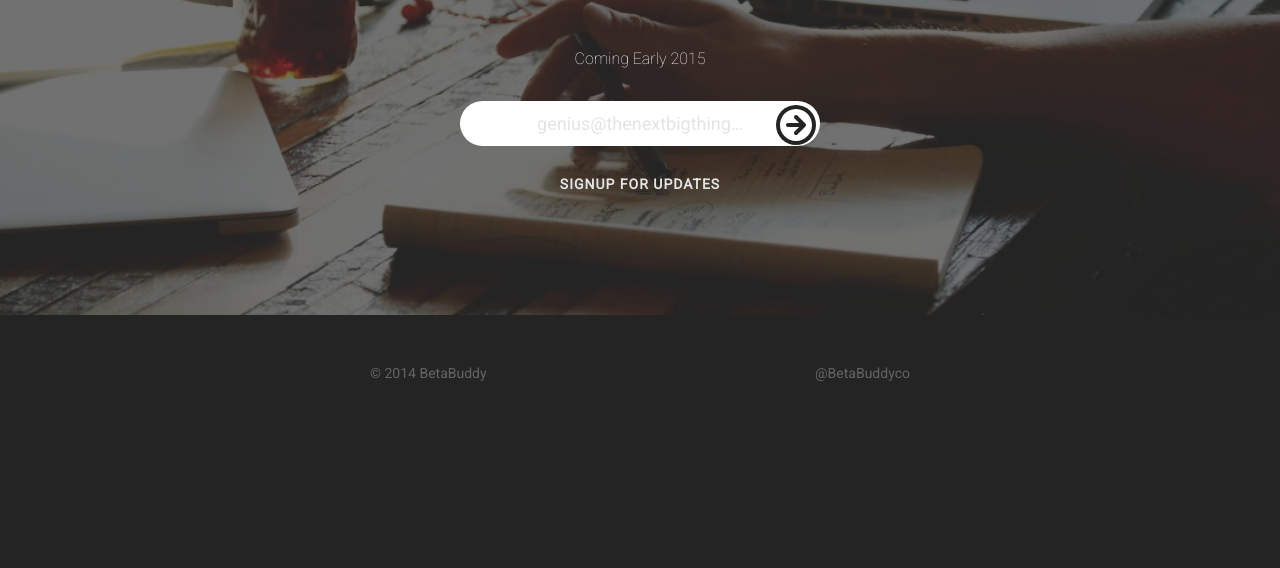
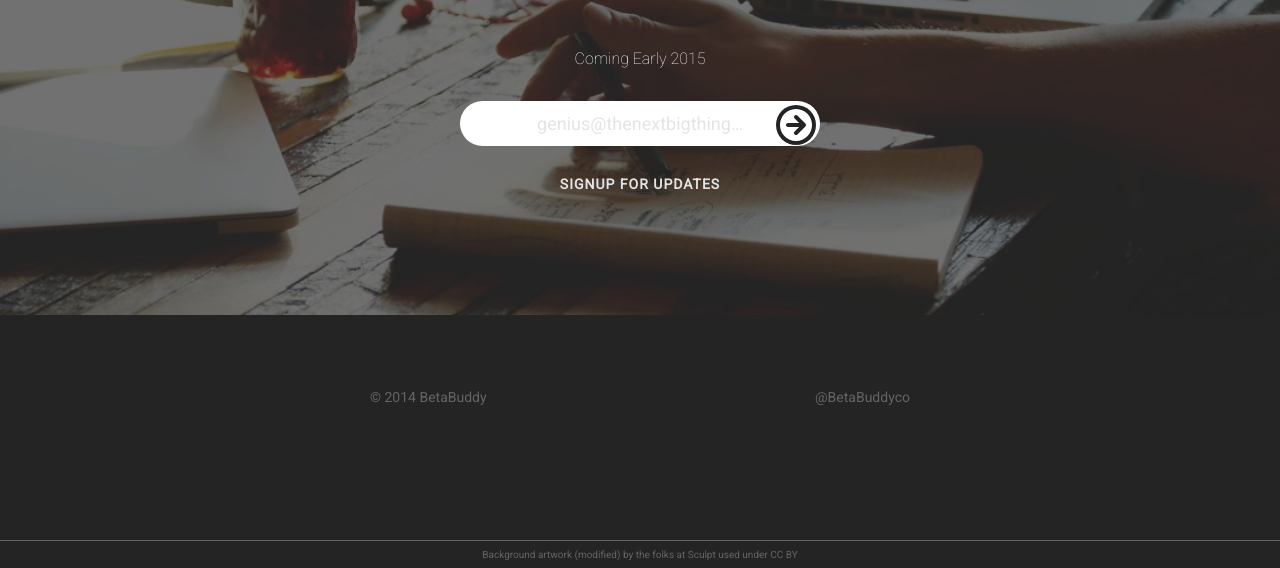
Before and after one commit to cravelight/bbsplashtemp, a plain HTML site: page index.html in a window 1280 px wide. Shown: the part 392-960 px from the top of the page. Before the commit the page ends 824 px from the top, so only its background shows below. Drawn offline with Linux system fonts and the light colour scheme.

Commit message:
attribution

```diff
--- a/index.html
+++ b/index.html
@@ -61,6 +61,11 @@
 
       <div class="clear"></div>
     </div>
+    <div class="attribution">
+      <a href="http://startupstockphotos.com/post/94180993706/download" target="_blank">Background artwork (modified)</a>
+      by the folks at <a href="http://wearesculpt.com/" target="_blank">Sculpt</a>
+      used under <a rel="license" href="http://creativecommons.org/licenses/by/4.0/" target="_blank">CC BY</a>
+    </div>
 
 
     <script>
--- a/splash.css
+++ b/splash.css
@@ -140,7 +140,7 @@ input[type="submit"] {
 /* FOOTER */
 
 .footer {
-	padding: 48px 0;
+	padding: 72px 0;
 	color: #646464;
 	font-size: 14px;
 }
@@ -172,3 +172,21 @@ input[type="submit"] {
 		margin: 30px 0;
 	}
 }
+
+
+.attribution {
+	border-top: solid 1px #646464;
+	margin-top: 60px;
+	padding: 6px;
+	text-align: center;
+	color: #646464;
+	font-size: 10px;
+}
+.attribution a {
+	color: #646464;
+	text-decoration: none;
+}
+
+.attribution a:hover {
+	color: #646464;
+}
```
